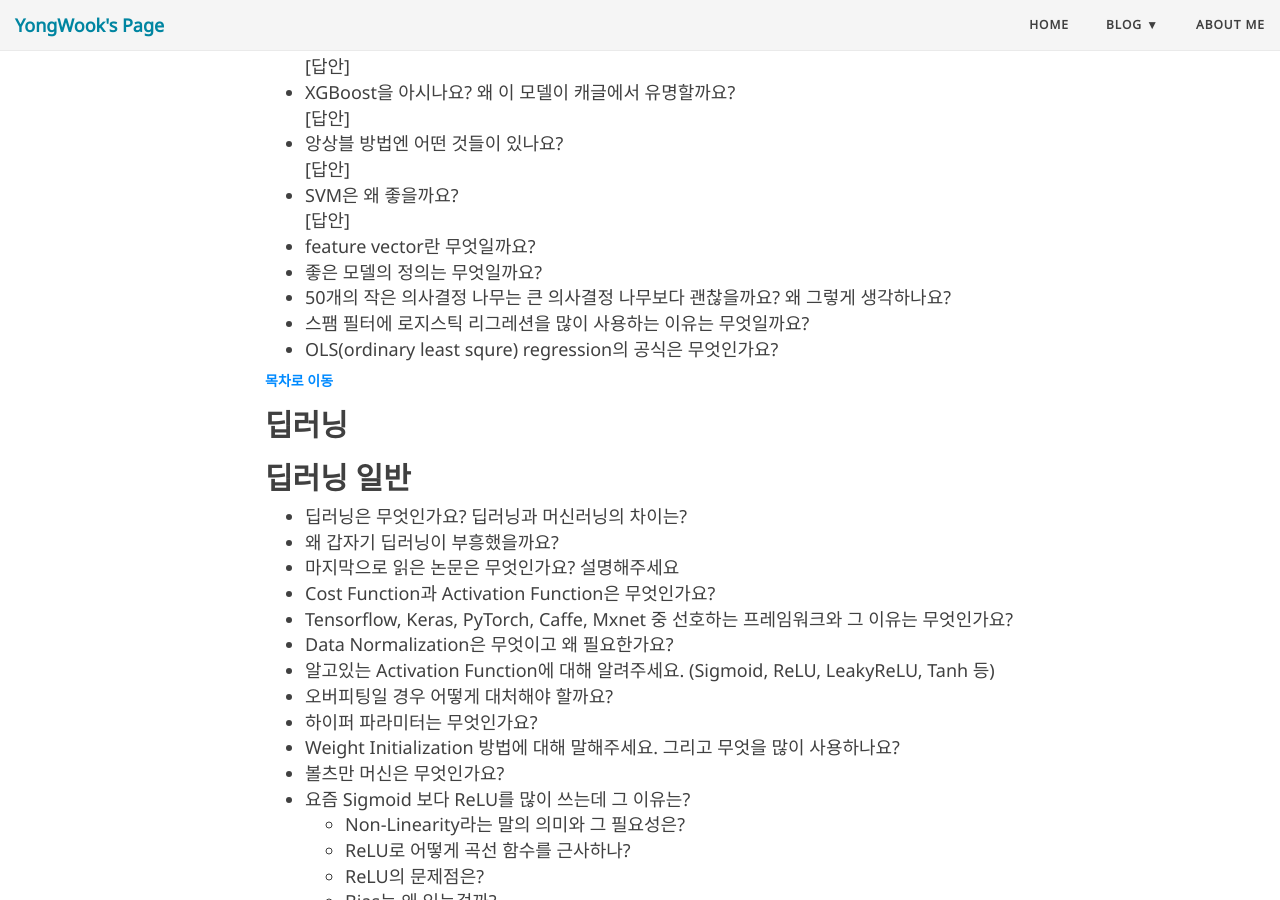
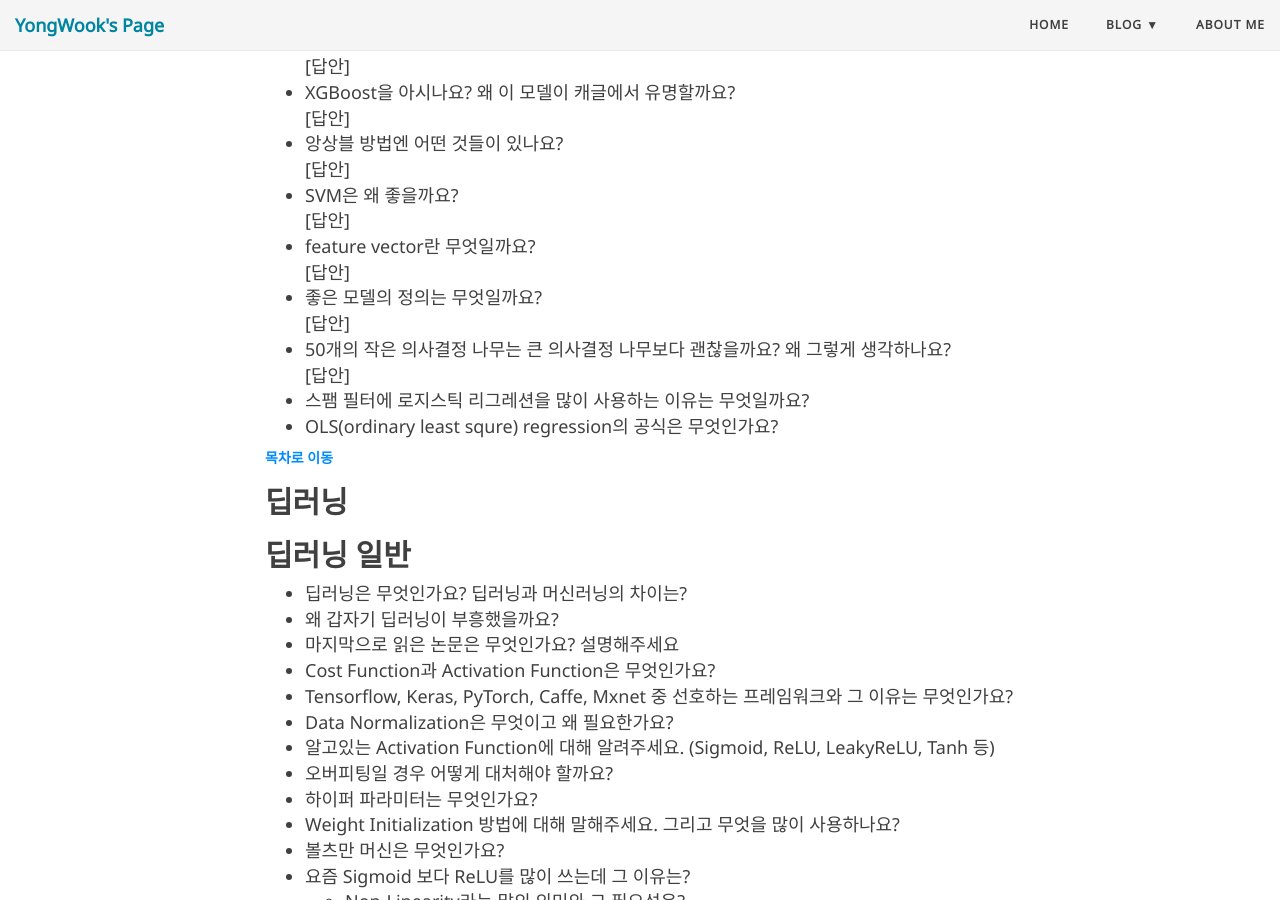
Before and after one commit to YongWookHa/yongwookha.github.io_, a Jekyll site: the page built from collections/_Machine_Learning/2019-10-11-Interview Question.md, in a window 1280 px wide and 900 px high, scrolled down 3804 px. Built offline with Jekyll 4.4.1, drawn with Linux system fonts in a browser that asks for light colours; nearby versions of some CDN libraries; comment, search, counter and statistics services are not loaded.

Commit message:
update: Machine Learning Parts

```diff
--- a/collections/_Machine_Learning/2019-10-11-Interview Question.md
+++ b/collections/_Machine_Learning/2019-10-11-Interview Question.md
@@ -301,8 +301,27 @@
 
   </details>
 - feature vector란 무엇일까요?
+  <details markdown="1">
+  <summary>[답안]</summary>
+
+  > feature는 data를 구성하는 개별 example를 나타내는 '측정가능한 요소'를 나타낸다. feature vector는 한 example이 가지고 있는 feature들로 만든 vector를 의미한다.
+
+  </details>
 - 좋은 모델의 정의는 무엇일까요?
+  <details markdown="1">
+  <summary>[답안]</summary>
+
+  > 좋은 모델은 여러가지 의미가 있을 수 있다고 생각한다. 상황에 따라 최고의 성능을 내는 모델이 좋은 모델일 수도 있고, 가장 적은 리소스로 적절한 성능을 내는 모델이 좋은 모델일 수도 있다. 일반적으로는 필요한 리소스만으로 좋은 성능을 내는, 최적화가 잘된 모델이 좋은 모델이라 볼 수 있을 것 같다.
+
+  </details>
 - 50개의 작은 의사결정 나무는 큰 의사결정 나무보다 괜찮을까요? 왜 그렇게 생각하나요?
+  <details markdown="1">
+  <summary>[답안]</summary>
+
+  > 큰 의사결정나무 하나를 쓰는 것보다 50개의 작은 의사결정나무를 사용하여, 그들의 결과를 취합하는 것이 경우에 따라 더 좋은 성능을 발휘할 수 있을 것이다.
+  > 비선형성이 강한 문제를 해결하는데 있어, 모든 feature를 사용하여 학습한 하나의 큰 의사결정나무보다 feature 일부를 이용하여 학습된 작은 의사결정나무들이 과적합의 정도가 덜할 것이며, 데이터 노이즈에도 강할 것이기 때문이다.
+
+  </details>
 - 스팸 필터에 로지스틱 리그레션을 많이 사용하는 이유는 무엇일까요?
 - OLS(ordinary least squre) regression의 공식은 무엇인가요?
 
```
